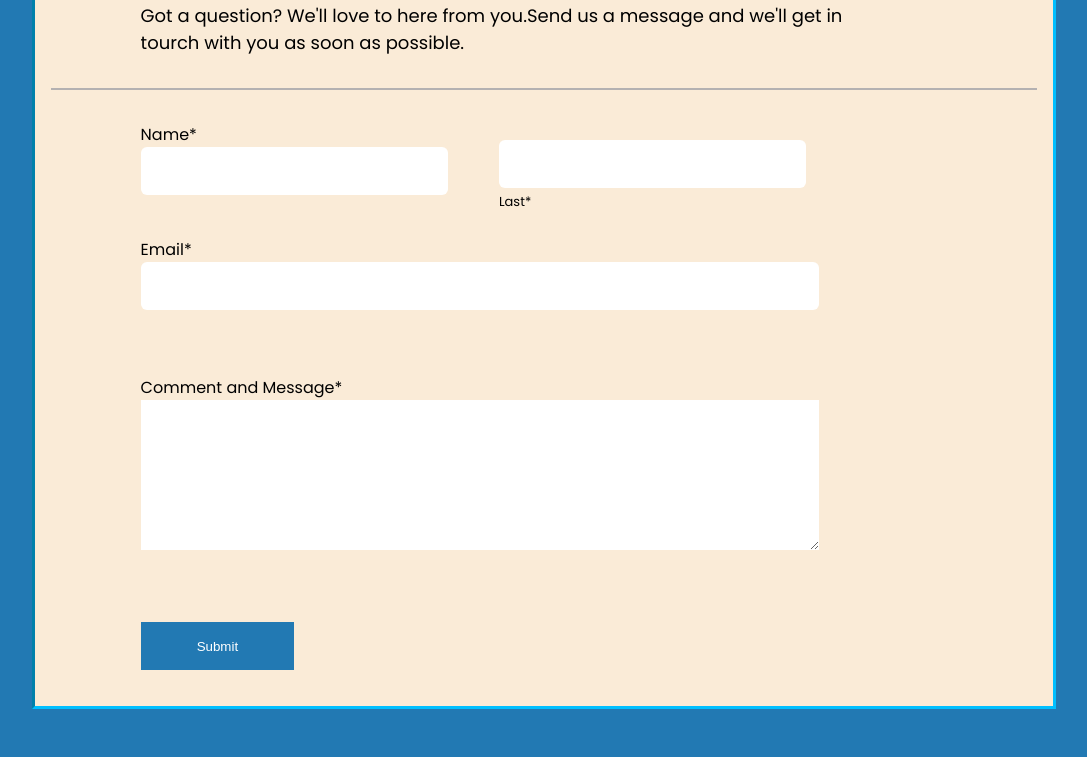
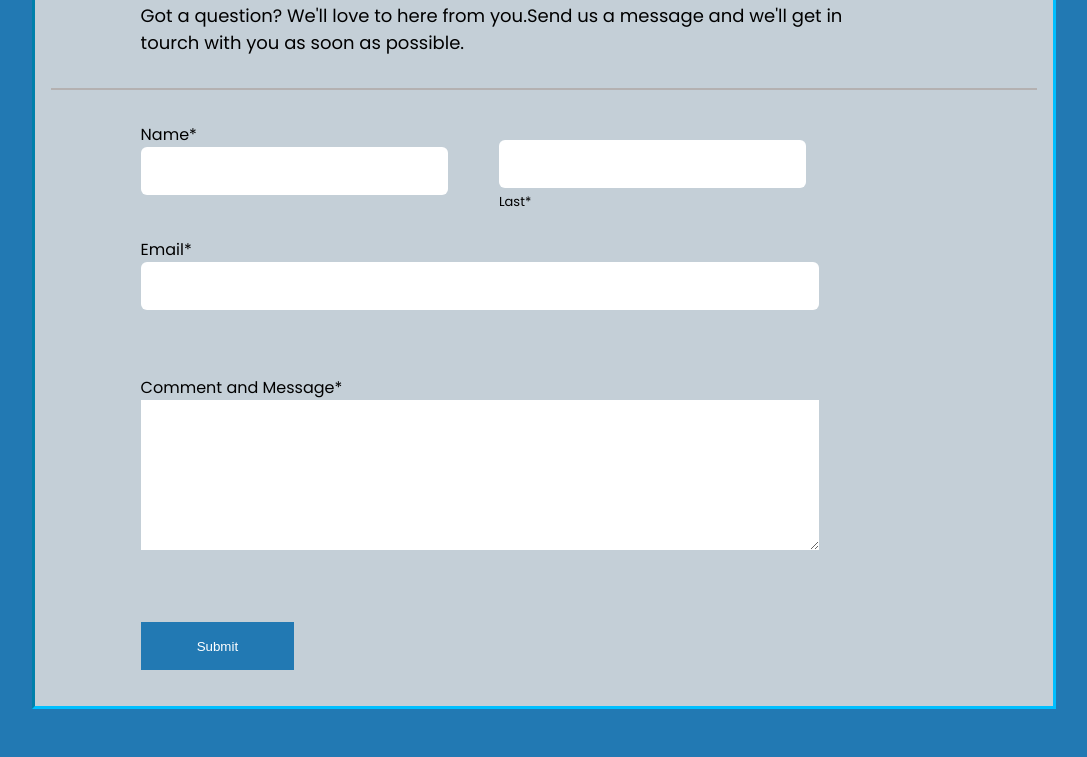
Before and after one commit to gift56/project-form, a plain HTML site: page index.html in a window 1280 px wide. Shown: the part 239-996 px from the top of the page, without its empty margins (96-1183 px from the left). Drawn offline with Linux system fonts and the light colour scheme.

Commit message:
background changed

```diff
--- a/styles/_varible.scss
+++ b/styles/_varible.scss
@@ -1,4 +1,4 @@
-$bgcolor: antiquewhite;
+$bgcolor: #dddd;
 $laptop: 800px;
 $padding: 1em;
 $btnbg: #2279b3;
```
Also changed, not shown: styles/form.css, 1 other file.
